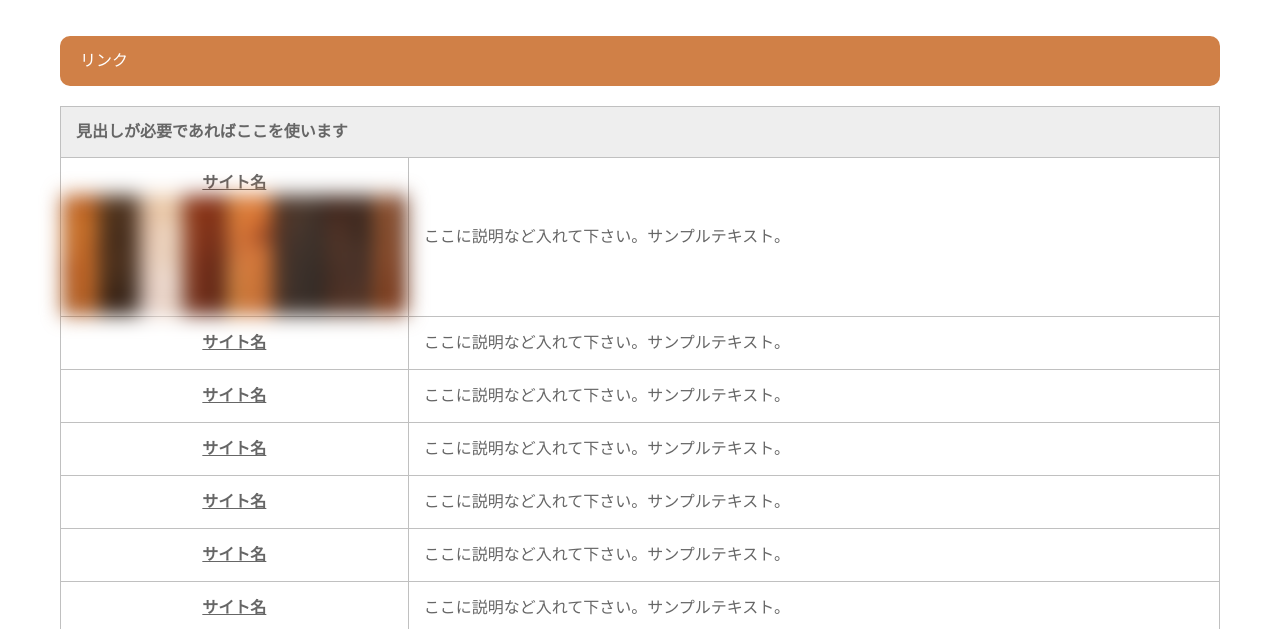
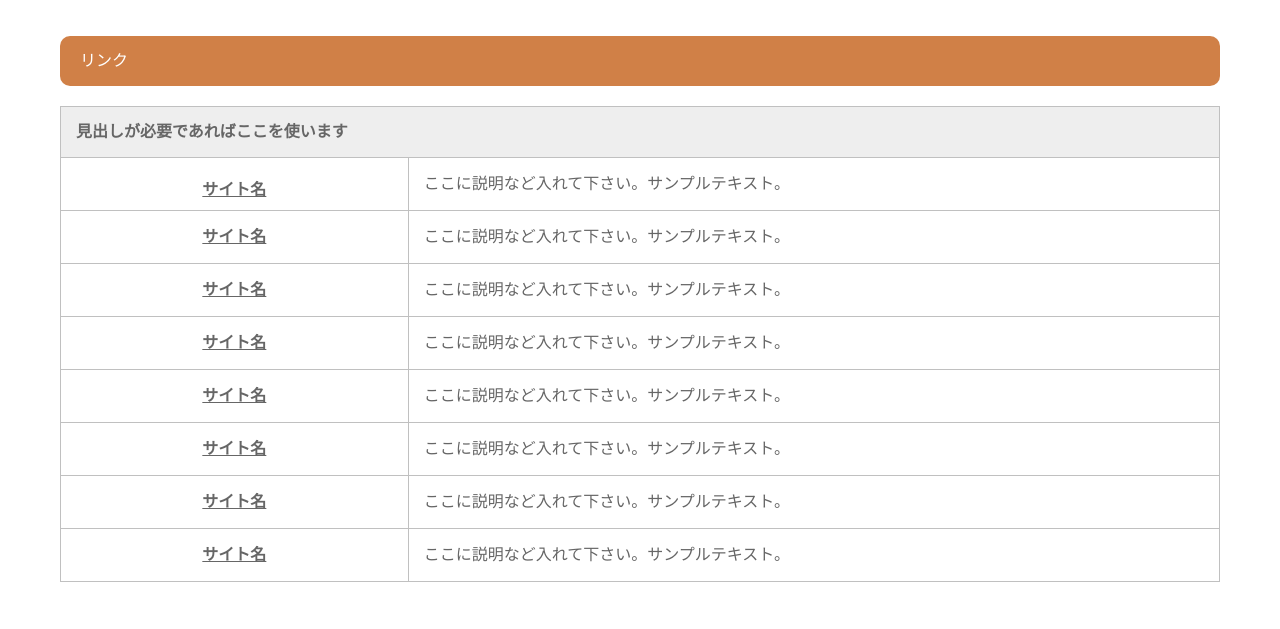
Before and after one commit to aynminoa/portfolio-site, a plain HTML site: page test1/link.html in a window 1280 px wide. Shown: the part 165-794 px from the top of the page. Drawn offline with Linux system fonts and the light colour scheme.

Commit message:
Add files via upload

```diff
--- a/test1/link.html
+++ b/test1/link.html
@@ -31,7 +31,7 @@
                 <th colspan="2" class="row1">見出しが必要であればここを使います</th>
             </tr>
             <tr>
-                <th class="cell1"><a href="#">サイト名</a><img class="main-img" src="images/mainimg.jpg"></th><td>ここに説明など入れて下さい。サンプルテキスト。</td>
+                <th class="cell1"><a href="#">サイト名</a></th><td>ここに説明など入れて下さい。サンプルテキスト。</td>
             </tr>
             <tr>
                 <th><a href="#">サイト名</a></th><td>ここに説明など入れて下さい。サンプルテキスト。</td>
```
